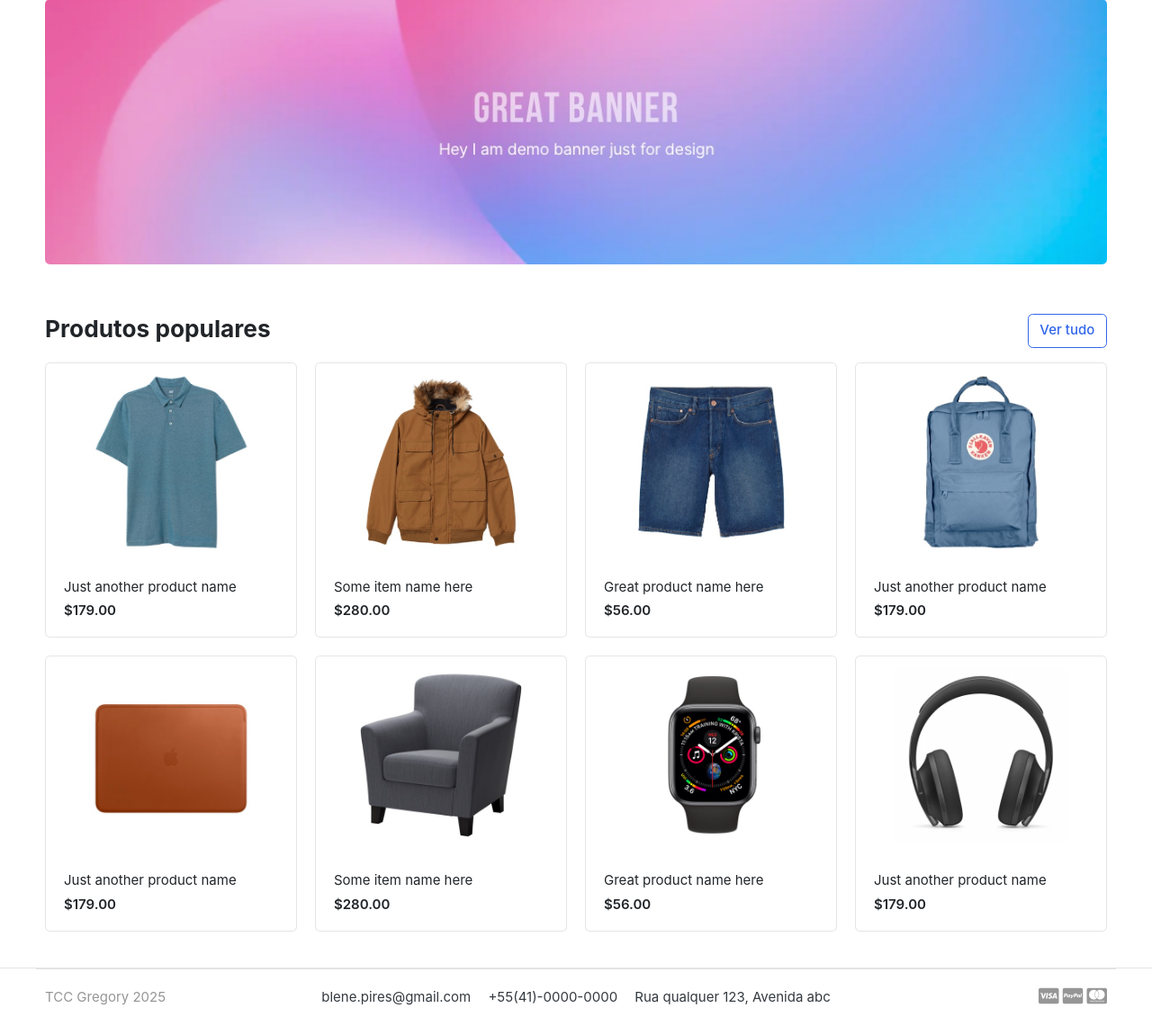
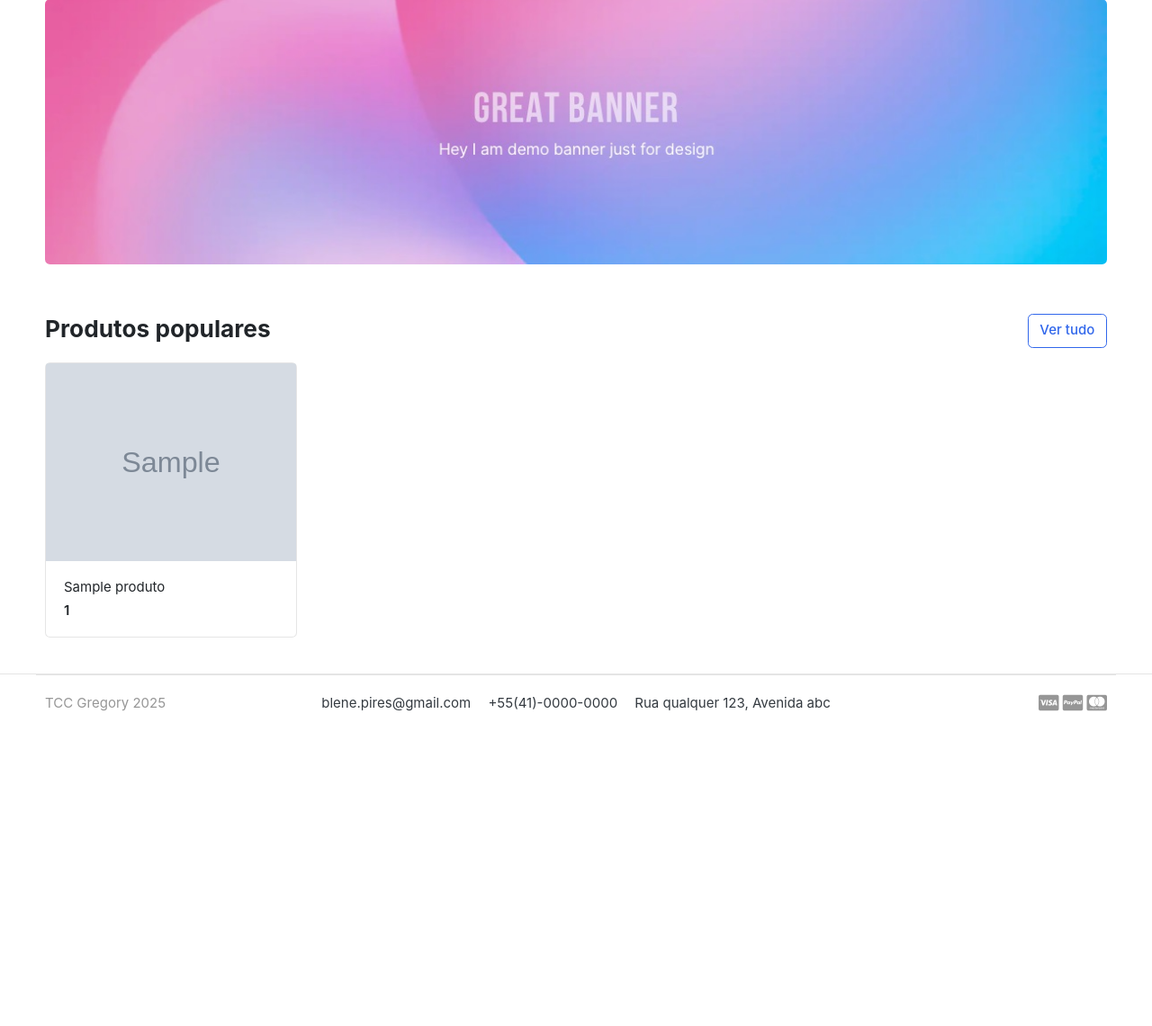
Before and after one commit to Gregory-Pires/ecommerce-django, a Django app: page / in a window 1280 px wide. Shown: the part 139-1280 px from the top of the page at 90% size. After the commit the page ends 930 px from the top, so only its background shows below. Run offline with Django 3.2, Linux system fonts and the light colour scheme; tables that the repository leaves empty hold one stand-in row (values such as "Sample post"); grey boxes marked "Sample" are stand-in pictures; some libraries are stand-ins or nearby versions; some web fonts are replaced.

Commit message:
Mostrar produtos

```diff
--- a/ecommerce/views.py
+++ b/ecommerce/views.py
@@ -1,4 +1,10 @@
 from django.shortcuts import render
+from loja.models import Produto
 
 def home(request):
-    return render(request, 'home.html')
+    produtos = Produto.objects.all().filter(esta_disponível=True)
+
+    context = {
+        'produtos': produtos,
+    }
+    return render(request, 'home.html', context)
--- a/templates/home.html
+++ b/templates/home.html
@@ -22,89 +22,25 @@
         <a href="./store.html" class="btn btn-outline-primary float-right">Ver tudo</a>
         <h3 class="section-title">Produtos populares</h3>
 </header><!-- sect-heading -->
+
 <div class="row">
+	{% for produto in produtos %}
 	<div class="col-md-3">
 		<div class="card card-product-grid">
-			<a href="./product-detail.html" class="img-wrap"> <img src="{% static 'images/items/1.jpg' %}"> </a>
+			<a href="./product-detail.html" class="img-wrap"> <img src="{{ produto.imagens.url }}"> </a>
 			<figcaption class="info-wrap">
-				<a href="./product-detail.html" class="title">Just another product name</a>
-				<div class="price mt-1">$179.00</div> <!-- price-wrap.// -->
+				<a href="./product-detail.html" class="title">{{ produto.nome_produto }}</a>
+				<div class="price mt-1">{{produto.preço}}</div> <!-- price-wrap.// -->
 			</figcaption>
 		</div>
 	</div> <!-- col.// -->
-	<div class="col-md-3">
-		<div class="card card-product-grid">
-			<a href="./product-detail.html" class="img-wrap"> <img src="{% static 'images/items/2.jpg' %}"> </a>
-			<figcaption class="info-wrap">
-				<a href="./product-detail.html" class="title">Some item name here</a>
-				<div class="price mt-1">$280.00</div> <!-- price-wrap.// -->
-			</figcaption>
-		</div>
-	</div> <!-- col.// -->
-	<div class="col-md-3">
-		<div class="card card-product-grid">
-			<a href="./product-detail.html" class="img-wrap"> <img src="{% static 'images/items/3.jpg' %}"> </a>
-			<figcaption class="info-wrap">
-				<a href="./product-detail.html" class="title">Great product name here</a>
-				<div class="price mt-1">$56.00</div> <!-- price-wrap.// -->
-			</figcaption>
-		</div>
-	</div> <!-- col.// -->
-	<div class="col-md-3">
-		<div class="card card-product-grid">
-			<a href="./product-detail.html" class="img-wrap"> <img src="{% static 'images/items/4.jpg' %}"> </a>
-			<figcaption class="info-wrap">
-				<a href="./product-detail.html" class="title">Just another product name</a>
-				<div class="price mt-1">$179.00</div> <!-- price-wrap.// -->
-			</figcaption>
-		</div>
-	</div> <!-- col.// -->
-	<div class="col-md-3">
-		<div class="card card-product-grid">
-			<a href="./product-detail.html" class="img-wrap"> <img src="{% static 'images/items/5.jpg' %}"> </a>
-			<figcaption class="info-wrap">
-				<a href="./product-detail.html" class="title">Just another product name</a>
-				<div class="price mt-1">$179.00</div> <!-- price-wrap.// -->
-			</figcaption>
-		</div>
-	</div> <!-- col.// -->
-	<div class="col-md-3">
-		<div class="card card-product-grid">
-			<a href="./product-detail.html" class="img-wrap"> <img src="{% static 'images/items/6.jpg' %}"> </a>
-			<figcaption class="info-wrap">
-				<a href="./product-detail.html" class="title">Some item name here</a>
-				<div class="price mt-1">$280.00</div> <!-- price-wrap.// -->
-			</figcaption>
-		</div>
-	</div> <!-- col.// -->
-	<div class="col-md-3">
-		<div class="card card-product-grid">
-			<a href="./product-detail.html" class="img-wrap"> <img src="{% static 'images/items/7.jpg' %}"> </a>
-			<figcaption class="info-wrap">
-				<a href="./product-detail.html" class="title">Great product name here</a>
-				<div class="price mt-1">$56.00</div> <!-- price-wrap.// -->
-			</figcaption>
-		</div>
-	</div> <!-- col.// -->
-	<div class="col-md-3">
-		<div class="card card-product-grid">
-			<a href="./product-detail.html" class="img-wrap"> <img src="{% static 'images/items/9.jpg' %}"> </a>
-			<figcaption class="info-wrap">
-				<a href="./product-detail.html" class="title">Just another product name</a>
-				<div class="price mt-1">$179.00</div> <!-- price-wrap.// -->
-			</figcaption>
-		</div>
-	</div> <!-- col.// -->
+	{% endfor %}
 </div> <!-- row.// -->
 
 </div><!-- container // -->
 </section>
 <!-- ========================= SECTION  END// ========================= -->
 
-
-
-
-
 </body>
 </html>
 
```
